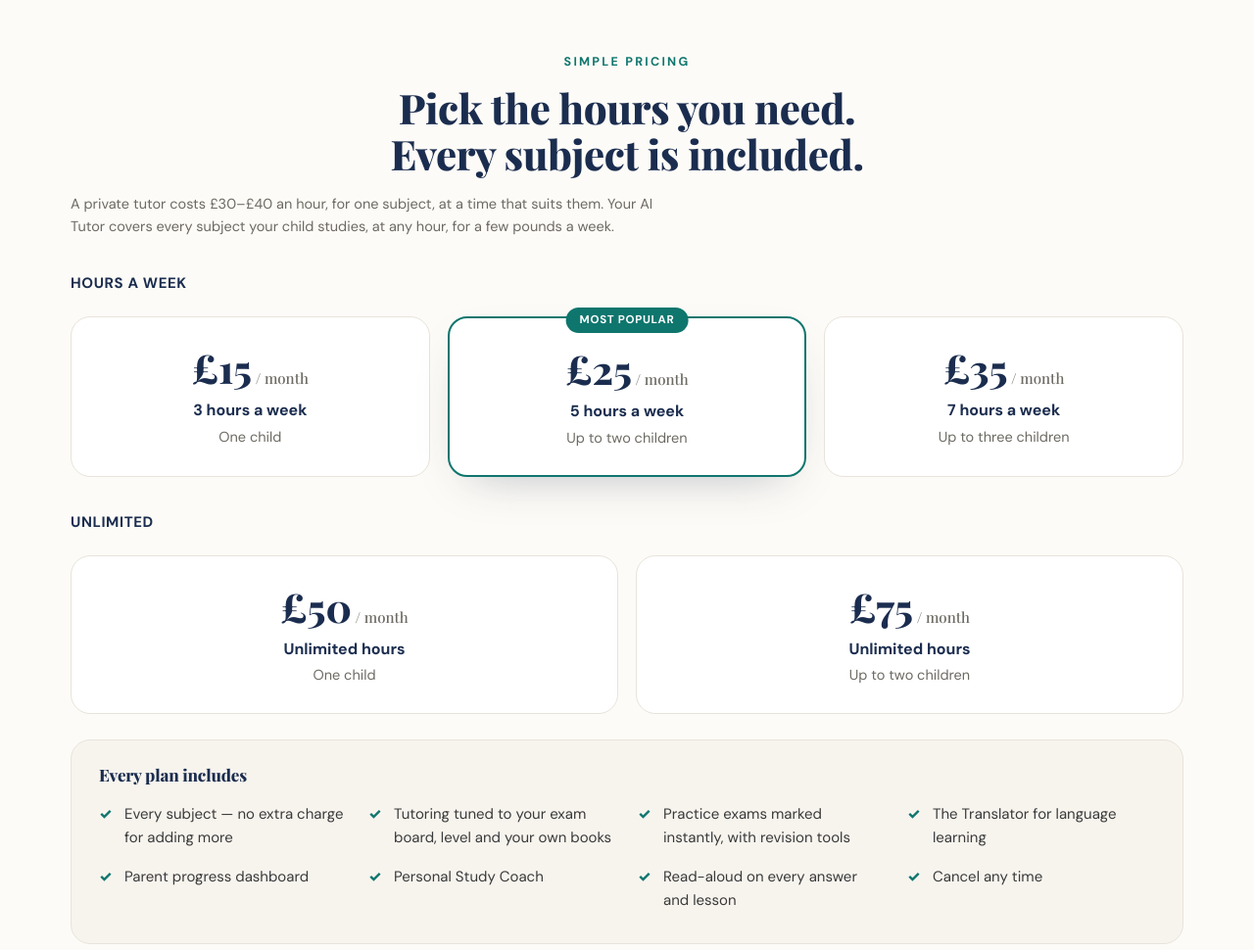
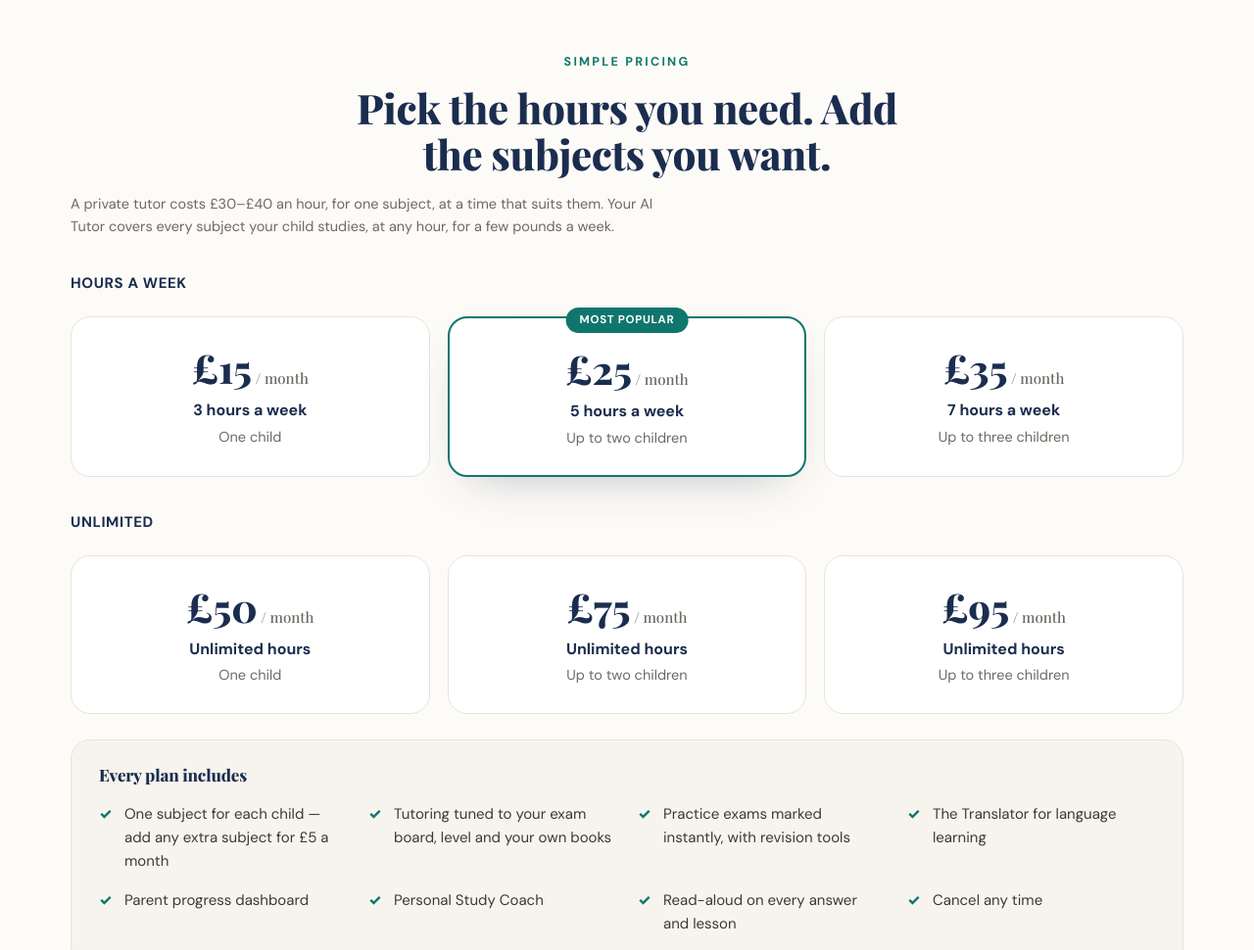
Before and after one commit to anirudhatalmale6-alt/wavesai-tutor, a plain HTML site: page index.html in a window 1280 px wide. Shown: the part 4393-5363 px from the top of the page at 98% size. Drawn offline with nearby package versions, Linux system fonts and the light colour scheme; a web font is replaced by a local one.

Commit message:
Pricing: add the £95 three-child unlimited tier, and one subject per child with £5 extras

```diff
--- a/index.html
+++ b/index.html
@@ -635,7 +635,7 @@ footer .bottom{border-top:1px solid rgba(255,255,255,.14);margin-top:36px;paddin
 
       <div style="margin-top:56px">
         <p class="eyebrow">Simple pricing</p>
-        <h2>Pick the hours you need. Every subject is included.</h2>
+        <h2>Pick the hours you need. Add the subjects you want.</h2>
         <p class="plan-note">A private tutor costs £30&ndash;£40 an hour, for one subject, at a time that suits them.
         Your AI Tutor covers every subject your child studies, at any hour, for a few pounds a week.</p>
 
@@ -671,12 +671,17 @@ footer .bottom{border-top:1px solid rgba(255,255,255,.14);margin-top:36px;paddin
             <div class="hrs">Unlimited hours</div>
             <div class="who">Up to two children</div>
           </div>
+          <div class="plan">
+            <div class="p">£95<span> / month</span></div>
+            <div class="hrs">Unlimited hours</div>
+            <div class="who">Up to three children</div>
+          </div>
         </div>
 
         <div class="plan-inc">
           <h4>Every plan includes</h4>
           <ul>
-            <li>Every subject &mdash; no extra charge for adding more</li>
+            <li>One subject for each child &mdash; add any extra subject for £5 a month</li>
             <li>Tutoring tuned to your exam board, level and your own books</li>
             <li>Practice exams marked instantly, with revision tools</li>
             <li>The Translator for language learning</li>
@@ -689,7 +694,8 @@ footer .bottom{border-top:1px solid rgba(255,255,255,.14);margin-top:36px;paddin
 
         <p class="plan-note">Hours are counted as questions and answers with your tutor &mdash; we count 20 of them as an hour, which is
         roughly how long that takes. Your hours refresh every Monday, so a quiet week followed by a busy one is fine. On the family plans the hours
-        are shared between your children, however they want to use them &mdash; and one child is welcome to use a family plan if they want more hours.</p>
+        are shared between your children, however they want to use them &mdash; and one child is welcome to use a family plan if they want more hours.
+        Each child gets one subject on their plan; any extra subject is £5 a month.</p>
 
         <div style="text-align:center;margin-top:26px">
           <span class="trial">✦ 7-day free trial</span>
```
